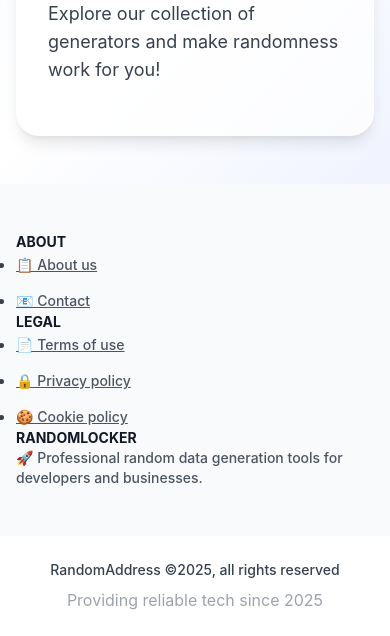
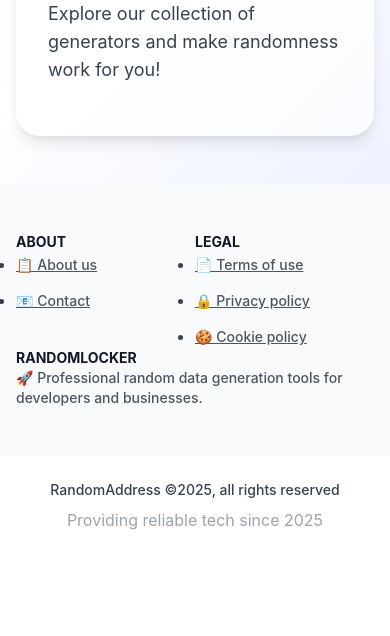
Before and after one commit to yusazhao/random-address, a CodeIgniter app: page /database/index.php/footprint/aboutus in a window 390 px wide. Shown: the part 717-1353 px from the top of the page. After the commit the page ends 1247 px from the top, so only its background shows below. Run offline with CodeIgniter, Linux system fonts and the light colour scheme.

Commit message:
random address

```diff
--- a/application/views/footer.php
+++ b/application/views/footer.php
@@ -1,6 +1,6 @@
 <footer class="bg-gray-50 border-t border-gray-200">
   <div class="container mx-auto px-4 sm:px-6 lg:px-8 py-12 lg:py-16">
-    <div class="grid grid-cols-1 md:grid-cols-3 lg:grid-cols-3 gap-8 lg:gap-12 max-w-6xl mx-auto items-start">
+    <div class="grid grid-cols-2 md:grid-cols-3 lg:grid-cols-3 gap-8 lg:gap-12 max-w-6xl mx-auto items-start">
 
       <!-- About -->
       <div>
@@ -22,7 +22,7 @@
       </div>
 
       <!-- RandomLocker -->
-      <div>
+      <div class="col-span-2 md:col-span-1">
         <h6 class="text-sm font-bold text-gray-900 uppercase tracking-wider mb-4 lg:mb-6">RandomLocker</h6>
         <p class="text-gray-600 font-medium leading-relaxed text-sm lg:text-base">
           🚀 Professional random data generation tools for developers and businesses.
--- a/static/css/custom.css
+++ b/static/css/custom.css
@@ -1325,6 +1325,17 @@ dl > div.border-b {
   margin-bottom: 3rem; /* 48px */
 }
 
+.col-span-2 {
+  grid-column: span 2 / span 2;
+}
+
+/* 响应式 col-span */
+@media (min-width: 768px) {
+  .md\:col-span-1 {
+    grid-column: span 1 / span 1;
+  }
+}
+
 .bg-gradient-to-r {
   background-image: linear-gradient(to right, var(--tw-gradient-stops));
 }
```
